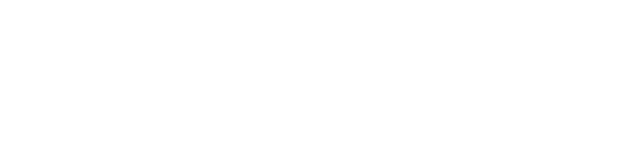
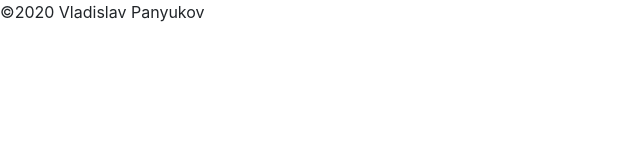
Before and after one commit to vladislavnet/Blog, a plain HTML site: page html/index.html in a window 1280 px wide. Shown: the whole page, without its empty margins (0-640 px from the left). Drawn offline with nearby package versions, Linux system fonts and the light colour scheme.

Commit message:
Футер

```diff
--- a/html/index.html
+++ b/html/index.html
@@ -14,7 +14,9 @@
 <body>
     <header></header>
     <div></div>
-    <footer></footer>
+    <footer>
+        <p>&copy;2020 Vladislav Panyukov</p>
+    </footer>
 
     <!-- Подключения скриптов -->
     <script src="https://code.jquery.com/jquery-3.4.1.slim.min.js"
```
